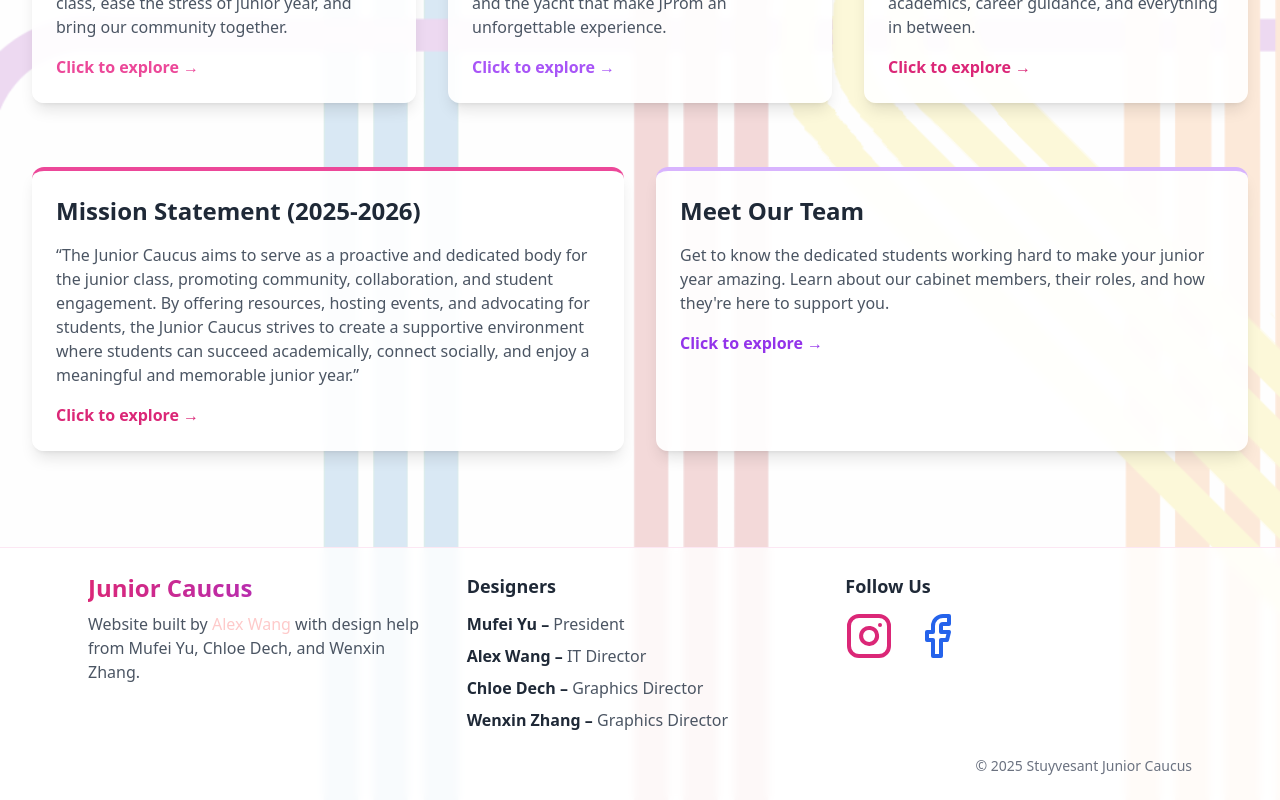
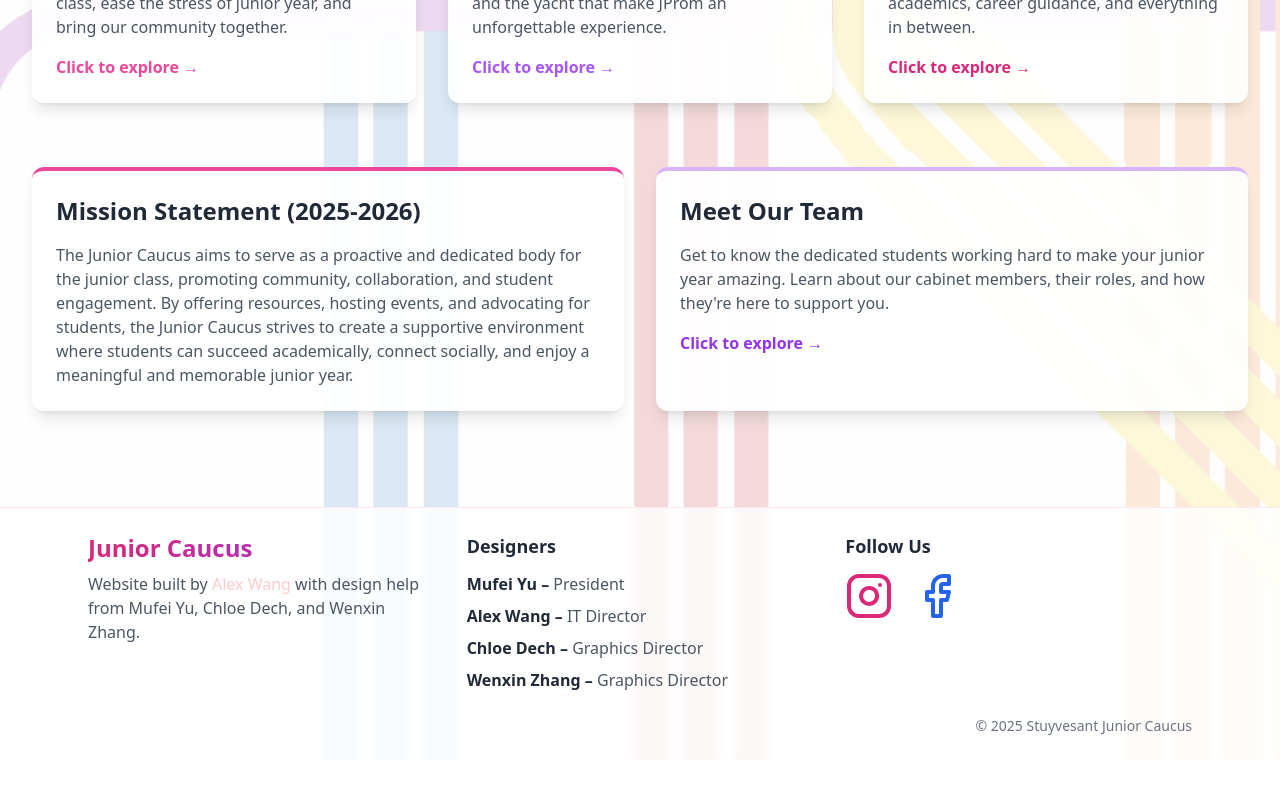
Before and after one commit to alex-wanger/junior_caucus, a React (Vite) app: page / in a window 1280 px wide. Shown: the part 1025-1825 px from the top of the page. After the commit the page ends 1785 px from the top, so only its background shows below. Built offline with nearby package versions, Linux system fonts and the light colour scheme.

Commit message:
small fixes

```diff
--- a/src/pages/HomePage.jsx
+++ b/src/pages/HomePage.jsx
@@ -98,17 +98,14 @@ const HomePage = () => {
                   Mission Statement (2025-2026)
                 </h3>
                 <p className="text-gray-600 group-hover:text-gray-700 transition-colors">
-                  “The Junior Caucus aims to serve as a proactive and dedicated
+                  The Junior Caucus aims to serve as a proactive and dedicated
                   body for the junior class, promoting community, collaboration,
                   and student engagement. By offering resources, hosting events,
                   and advocating for students, the Junior Caucus strives to
                   create a supportive environment where students can succeed
                   academically, connect socially, and enjoy a meaningful and
-                  memorable junior year.”
+                  memorable junior year.
                 </p>
-                <div className="mt-4 text-pink-600 font-semibold">
-                  Click to explore →
-                </div>
               </div>
 
               <div
```
